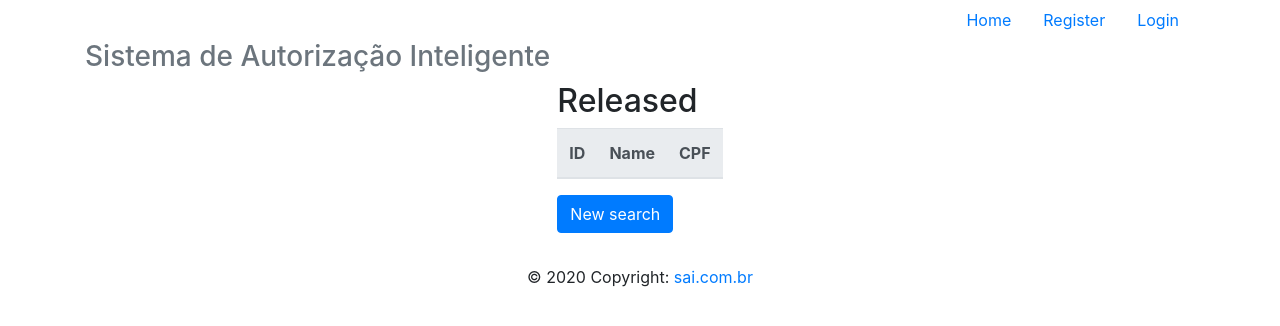
After one commit to tomherc94/sai-robo, a Flask app: page /readAllReleased/admin in a window 1280 px wide. The commit adds this page. Shown: the top 326 px of the page. Run offline with Flask 2, Linux system fonts and the light colour scheme; data comes from the database, SQL or seed files in the repository; both versions use the stored data as it was after the commit; lists and menus that the app fills with data are empty; some libraries are stand-ins or nearby versions.

Commit message:
ReadReleased and ReadAllReleased OK

```diff
--- a/app/controllers/default.py
+++ b/app/controllers/default.py
@@ -4,7 +4,7 @@ from app import app, db, lm
 from flask import render_template, flash, redirect, url_for
 from flask_login import login_user, logout_user
 
-from app.models.forms import LoginForm, RegisterForm, DeleteForm, ReadForm, UpdateForm, RegisterFormReleased
+from app.models.forms import LoginForm, RegisterForm, DeleteForm, ReadForm, UpdateForm, RegisterFormReleased, ReadFormReleased
 from app.models.tables import User, Released
 from app.IA import reconhecedor_fisherfaces
 
@@ -74,6 +74,12 @@ def delete():
         else:
             #DELETE
             r = User.query.filter_by(username=form.username.data).first()
+            released = Released.query.filter_by(user_id=r.id).first()
+
+            while released != None:
+                db.session.delete(released)
+                released = Released.query.filter_by(user_id=r.id).first()
+
             db.session.delete(r)
             db.session.commit()
             flash("Deleted user!")
@@ -192,3 +198,39 @@ def registerReleased(username):
 
     return render_template('registerReleased.html',
                             form=form)
+
+@app.route("/readReleased/<username>", methods=['GET', 'POST'])
+@app.route("/readReleased", methods=['GET', 'POST'])
+def readReleased(username):
+
+    form = ReadFormReleased()
+
+    user = User.query.filter_by(username=username).first()
+
+    if form.validate_on_submit():
+
+        released = Released.query.filter_by(cpf=form.cpf.data).first()
+        if released == None or released.user_id != user.id:
+            flash("People does not exist!")
+        else:
+
+            #READ
+            r = Released.query.filter_by(cpf=form.cpf.data)
+
+            return render_template('readAllReleased.html',
+                            lista=r)
+
+    return render_template('readReleased.html',
+                            form=form)
+
+@app.route("/readAllReleased/<username>", methods=['GET', 'POST'])
+@app.route("/readAllReleased", methods=['GET', 'POST'])
+def readAllReleased(username):
+
+    user = User.query.filter_by(username=username).first()
+
+    lista = Released.query.filter_by(user_id=user.id)
+
+
+    return render_template('readAllReleased.html',
+                            lista=lista)
--- a/app/models/forms.py
+++ b/app/models/forms.py
@@ -32,3 +32,6 @@ class UpdateForm(FlaskForm):
 class RegisterFormReleased(FlaskForm):
     name = StringField("name", validators=[DataRequired()])
     cpf = StringField("cpf", validators=[DataRequired()])
+
+class ReadFormReleased(FlaskForm):
+    cpf = StringField("cpf")
--- /dev/null
+++ b/app/templates/readAllReleased.html
@@ -0,0 +1,35 @@
+{% extends 'base.html' %}
+
+{% block content %}
+
+    <div class="d-flex justify-content-center">
+
+        <div class="form-group">
+                <h2>Released</h2>
+            <table class="table">
+                <thead class="thead-light">
+                <tr>
+                    <th scope="col">ID</th>
+                    <th scope="col">Name</th>
+                    <th scope="col">CPF</th>
+                </tr>
+                </thead>
+
+                <tbody>
+                    {% for released in lista %}
+                        <tr>
+                            <th scope="row">{{ released.id }}</th>
+                            <td>{{ released.name }}</td>
+                            <td>{{ released.cpf }}</td>
+                        </tr>
+                    {% endfor %}
+                </tbody>
+            </table>
+            <form action="{{ url_for('readReleased', username=current_user.username) }}" method="POST">
+                <button type="submit" class="btn btn-primary" name="newSearch">New search</button>
+            </form>
+
+        </div>
+
+    </div>
+{% endblock %}
--- a/app/templates/whitelist.html
+++ b/app/templates/whitelist.html
@@ -7,8 +7,8 @@
     <div class="jumbotron">
     <h1>Caro(a) {{ current_user.name }},</h1>
     <p class="lead">aqui você poderá administrar as pessoas autorizadas.</p>
-    <p><a class="btn btn-lg btn-success" href="{{ url_for('registerReleased',username=current_user.username) }}" role="button">Create</a>
-    <a class="btn btn-lg btn-info" href="{{ url_for('read') }}" role="button">Read</a>
+    <p><a class="btn btn-lg btn-success" href="{{ url_for('registerReleased', username=current_user.username) }}" role="button">Create</a>
+    <a class="btn btn-lg btn-info" href="{{ url_for('readReleased', username=current_user.username) }}" role="button">Read</a>
     <a class="btn btn-lg btn-warning" href="{{ url_for('update') }}" role="button">Update</a>
     <a class="btn btn-lg btn-danger" href="{{ url_for('delete') }}" role="button">Delete</a></p>
 
```
Also changed, not shown: app/templates/readReleased.html (added, +26 -0 lines), storage.db.
